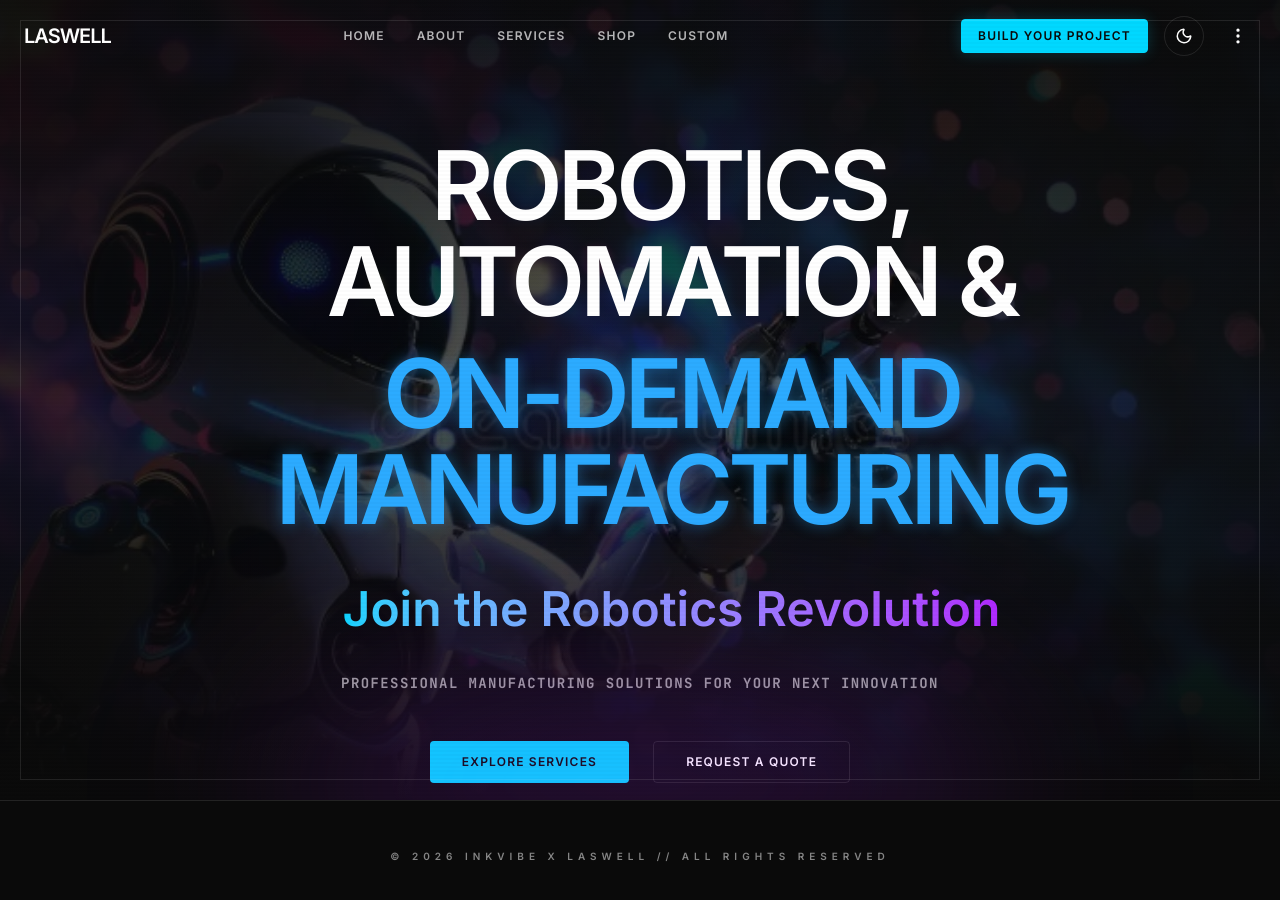
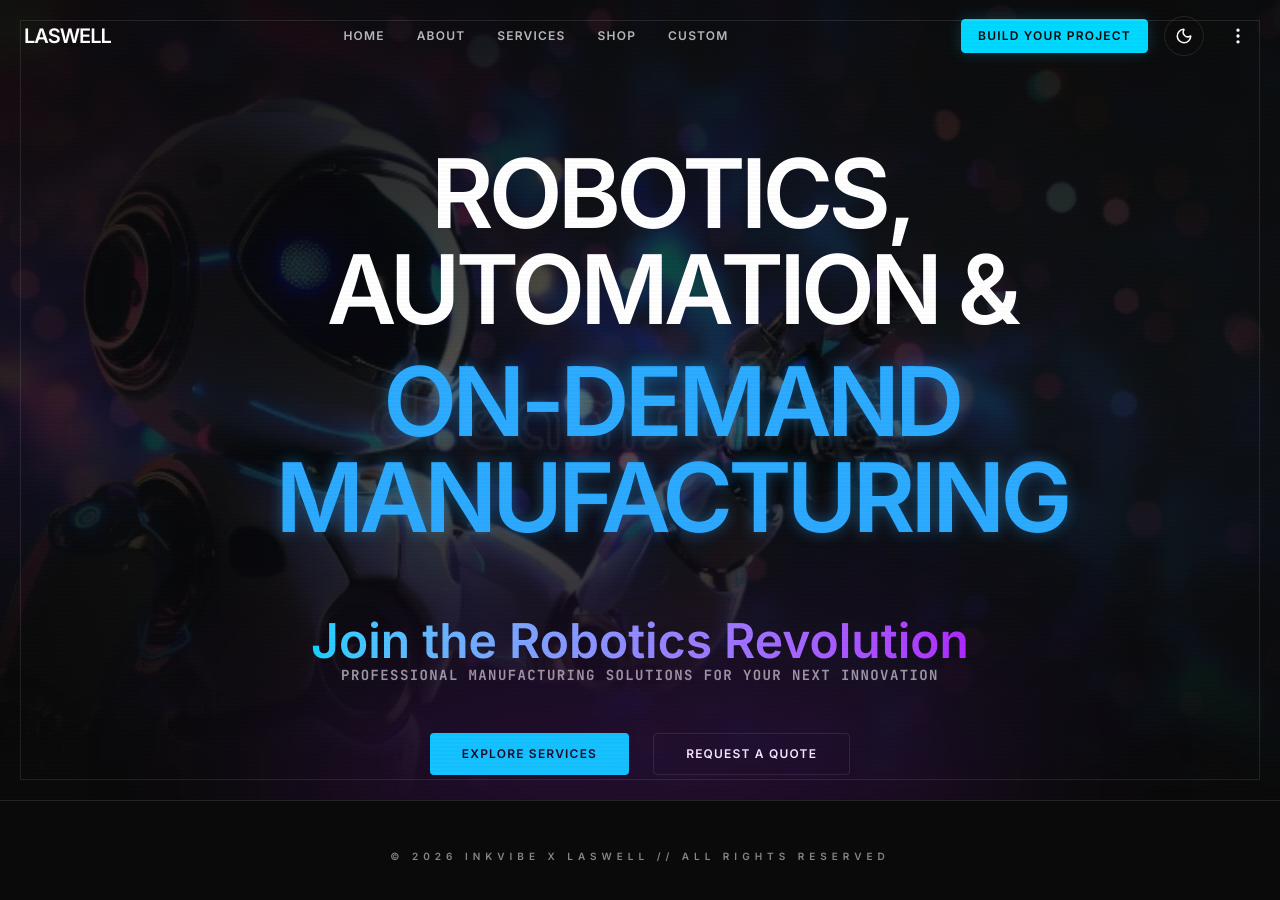
Before and after one commit to Meetva247/laswell-web, a React (Vite) app: page / in a window 1280 px wide. Shown: the top 900 px of the page. Built offline with nearby package versions, Linux system fonts and the light colour scheme.

Commit message:
feat: stabilize 'Join the Robotics Revolution' subtitle while maintaining marquee for headings

```diff
--- a/src/components/Sections/Hero.jsx
+++ b/src/components/Sections/Hero.jsx
@@ -57,12 +57,13 @@ const Hero = () => {
                                 <span className="text-color-flex">On-Demand </span>
                                 <span className="text-color-flex">Manufacturing</span>
                             </div>
-                            <div className="text-center text-3xl md:text-4xl lg:text-5xl font-bold mt-8">
-                                <span className="text-[#9DB2FF] bg-gradient-to-r from-[#00D8FF] to-[#B026FF] bg-clip-text text-transparent">
-                                    Join the Robotics Revolution
-                                </span>
-                            </div>
                         </motion.div>
+                    </div>
+
+                    <div className="text-center text-3xl md:text-4xl lg:text-5xl font-bold mt-8">
+                        <span className="text-[#9DB2FF] bg-gradient-to-r from-[#00D8FF] to-[#B026FF] bg-clip-text text-transparent">
+                            Join the Robotics Revolution
+                        </span>
                     </div>
 
                     <p className="font-mono text-brand-text/60 text-xs md:text-sm tracking-widest uppercase mb-12 font-bold max-w-2xl text-center">
```
